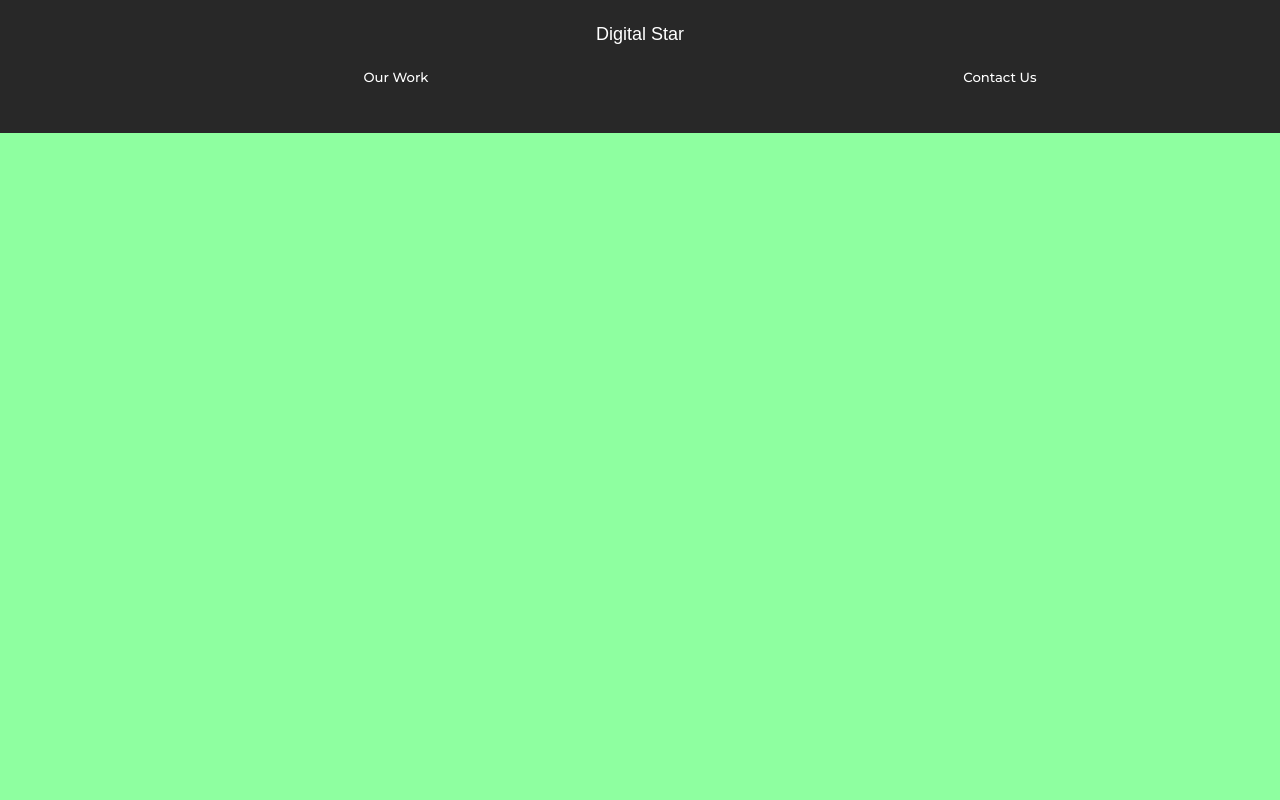
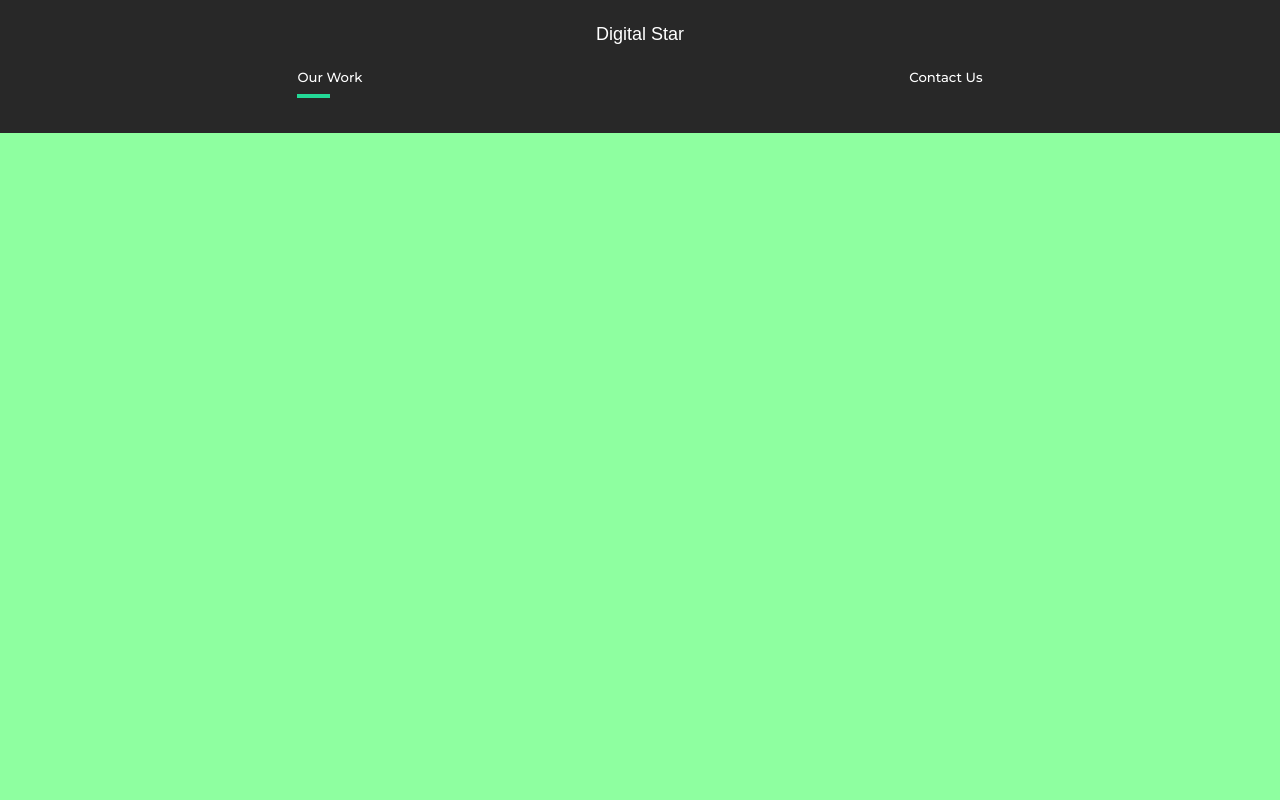
Before and after one commit to Badial5/calvin-creative-porfolio, a React (Create React App) app: page /work in a window 1280 px wide. Shown: the top 800 px of the page. Built offline with nearby package versions, Linux system fonts and the light colour scheme; a web font is replaced by a local one.

Commit message:
Navbar Animation Added

```diff
--- a/src/Routes/Navigation/nav.component.jsx
+++ b/src/Routes/Navigation/nav.component.jsx
@@ -2,14 +2,17 @@
 
 
 //Navigation components
-import { Outlet, Link } from "react-router-dom"
-
+import { motion } from "framer-motion";
+import { Outlet, Link, useLocation } from "react-router-dom"
 
 //import styled component
 import styled from 'styled-components';
 
 
 const Nav = () => {
+
+    const {pathname} = useLocation();
+
   return (
     <>
     <StyledNav>
@@ -17,14 +20,26 @@
         <Link id="logo" to='/' >Digital Star</Link>
 
         <ul>
-
-            <Link className="li" to='work'>
+            <li>
+            <Link  to='work'>
                 Our Work
             </Link>
+            <Line transition={{duration: 0.76}}
+            initial={{ width: "0%"}} animate={{width: pathname === "/work" ? "50%" : "0%" }}
+            />
 
-            <Link className="li" to='contact'>
+            </li>
+
+
+            <li>
+            <Link  to='contact'>
                 Contact Us
             </Link>
+            <Line transition={{duration: 0.76}}
+            initial={{ width: "0%"}} animate={{width: pathname === "/contact" ? "50%" : "0%" }}
+            />
+
+            </li>
 
         </ul>
 
@@ -52,8 +67,8 @@
   margin: auto;
   justify-content: space-between;
   align-items: center;
+  background: #282828;
   padding: 1rem 10rem;
-    background: #282828;
   position: sticky;
   top: 0;
   z-index: 10;
@@ -74,32 +89,35 @@
         font-weight: lighter;
     }
 
-    .li {
+    li {
         padding-left: 10rem;
         position: relative;
     }
 
-    @media (max-width: 1300px){
-
+    @media (max-width: 1500px) {
     flex-direction: column;
-        padding: 2rem 1rem;
-
-        #logo {
-            display: inline-block;
-            /* margin: 2rem; */
-        }
-
+    padding: 2rem 0rem;
     ul {
       padding: 2rem;
       justify-content: space-around;
       width: 100%;
-
-            li{
+      li {
         padding: 0;
       }
     }
   }
+`;
 
+const Line = styled(motion.div)`
+  height: 0.3rem;
+  background: #23d997;
+  width: 5%;
+  position: absolute;
+  bottom: -80%;
+  left: 60%;
+  @media (max-width: 1500px) {
+    left: 0%;
+  }
 `;
 
 
@@ -108,5 +126,4 @@
 
 
 
-
 export default Nav
```
Lines whose indentation alone changed are shown as unchanged.
